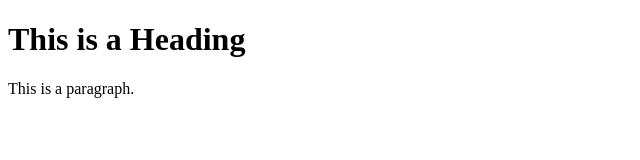
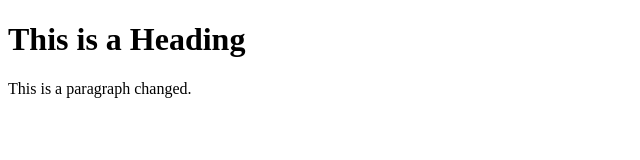
Before and after one commit to toseefali366/demo, a plain HTML site: page index.html in a window 1280 px wide. Shown: the full height of the page, 0-640 px from the left. Drawn offline with Linux system fonts and the light colour scheme.

Commit message:
first commit

```diff
--- a/index.html
+++ b/index.html
@@ -6,7 +6,7 @@
 <body>
 
 <h1>This is a Heading</h1>
-<p>This is a paragraph.</p>
+<p>This is a paragraph changed.</p>
 
 </body>
 </html>
```
